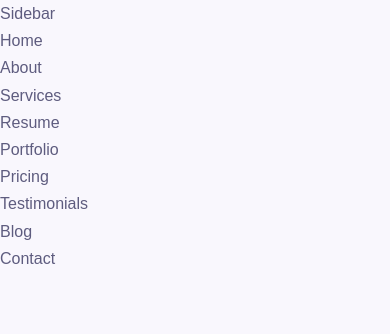
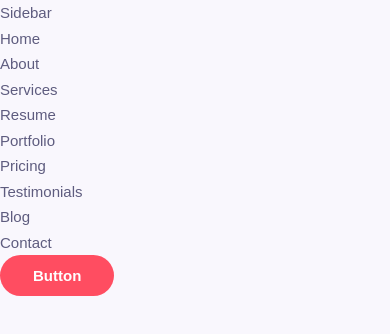
Before and after one commit to smith8h/Smith-Portfolio, a React (Create React App) app: page / in a window 390 px wide. Shown: the top 334 px of the page. Built offline with nearby package versions, Linux system fonts and the light colour scheme.

Commit message:
feat: complete button style, screen text sizing

```diff
--- a/src/App.css
+++ b/src/App.css
@@ -24,6 +24,17 @@
   --border-radius: 20px;
 }
 
+@media screen and (max-width: 1024px) {
+  :root {
+    --h1-font-size: 1.75rem;
+    --h2-font-size: 1.25rem;
+    --h3-font-size: 1.rem;
+    --normal-font-size: 0.938rem;
+    --small-font-size: 0.813rem;
+    --smaller-font-size: 0.75rem;
+  }
+}
+
 * {
   margin: 0px;
   padding: 0px;
@@ -34,7 +45,10 @@ html {
   scroll-behavior: smooth;
 }
 
-body, button, input, textarea {
+body,
+button,
+input,
+textarea {
   font-family: var(--body-font);
   font-size: var(--normal-font-size);
 }
@@ -45,7 +59,9 @@ body {
   color: var(--text-color);
 }
 
-h1, h2, h3 {
+h1,
+h2,
+h3 {
   color: var(--title-color);
   font-weight: var(--font-semibold);
   line-height: 1.2;
@@ -89,12 +105,44 @@ img {
 
 .section__title {
   font-size: var(--h1-font-size);
-    margin-left: .875rem;
+  margin-left: 0.875rem;
   font-weight: var(--font-bold);
   position: relative;
   margin-bottom: 3.75rem;
 }
 
 .section__title::before {
-    content: '';
+  content: "";
+  background: url("./assets/dots-bg.svg");
+  height: 2.25rem;
+  width: 2.25rem;
+  position: absolute;
+  left: -0.875rem;
+  top: -0.875rem;
 }
+
+.btn {
+  padding: 0.75rem 2rem;
+  line-height: 1;
+  border-radius: 1.875rem;
+  box-shadow: 0 0 1px #00000000;
+  border: 1px solid transparent;
+  color: white;
+  display: inline-block;
+  background-color: var(--first-color);
+  font-weight: var(--font-bold);
+}
+
+@keyframes button-push {
+  50% {
+    transform: scale(0.8);
+  }
+
+  100% {
+    transform: scale(1);
+  }
+}
+
+.btn:hover {
+  animation: button-push 0.3s linear 1;
+}
--- a/src/App.js
+++ b/src/App.js
@@ -25,6 +25,7 @@ function App() {
         <Blog />
         <Contact />
       </main>
+      <button className="btn">Button</button>
     </div>
   );
 }
```
Also changed, not shown: 1 other file (tests, documents, lock files or other folders). Lines whose indentation alone changed are shown as unchanged.
